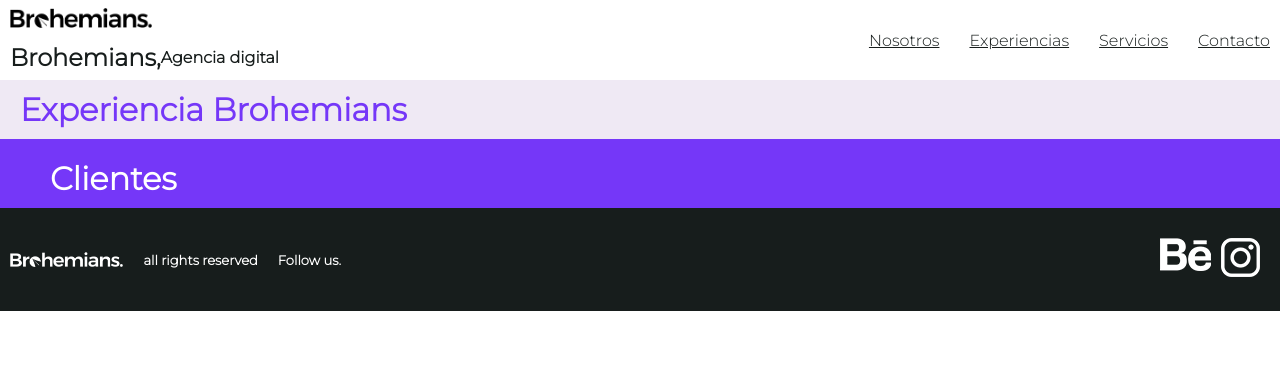
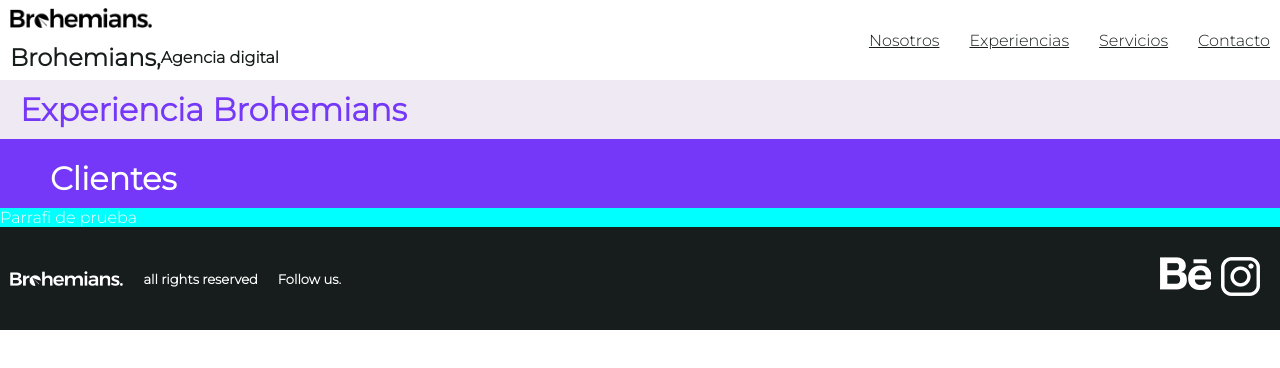
Before and after one commit to semparg/draftBrohemians, a plain HTML site: page paginas/experiencias.html in a window 1280 px wide. Drawn offline with Linux system fonts and the light colour scheme.

Commit message:
cambios en nosotros

```diff
--- a/paginas/experiencias.html
+++ b/paginas/experiencias.html
@@ -45,6 +45,7 @@
     </main>
     <section class="section">
         <h3 class="section--h3--experiencias">Clientes</h3>
+        <p class="parrafoDePrueba">Parrafi de prueba</p>
     </section>
     <footer class="footer">
         <div class="footer--div1">
--- a/styles/style.css
+++ b/styles/style.css
@@ -7,7 +7,9 @@
     font-family: 'Poppins', sans-serif;
     font-size: 62,5%;
     }
-
+.parrafoDePrueba{
+    background-color: aqua;
+}
 .body{
     width: 100%;
     display:grid;
```
